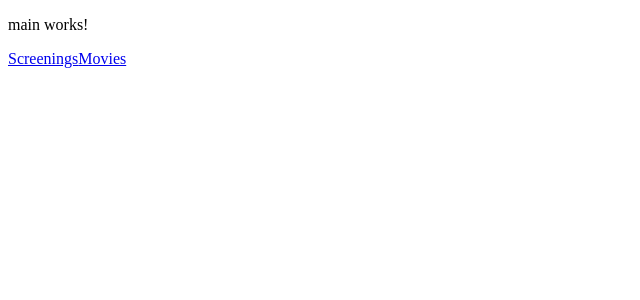
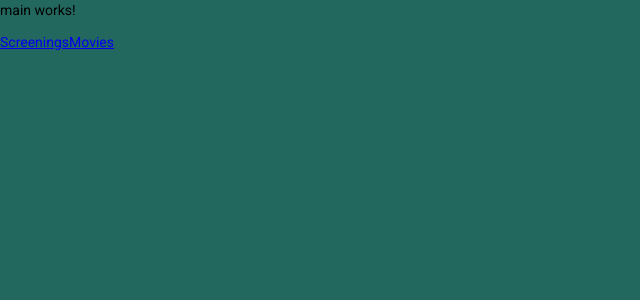
Before and after one commit to raczylos/cinema-angular, an Angular app: page / in a window 1280 px wide. Shown: the top 300 px of the page, without its empty margins (0-640 px from the left). Built offline with nearby package versions, Linux system fonts and the light colour scheme.

Commit message:
add angular-material

```diff
--- a/angular.json
+++ b/angular.json
@@ -27,6 +27,7 @@
               "src/assets"
             ],
             "styles": [
+              "./node_modules/@angular/material/prebuilt-themes/pink-bluegrey.css",
               "src/styles.css"
             ],
             "scripts": []
@@ -94,6 +95,7 @@
               "src/assets"
             ],
             "styles": [
+              "./node_modules/@angular/material/prebuilt-themes/pink-bluegrey.css",
               "src/styles.css"
             ],
             "scripts": []
--- a/package.json
+++ b/package.json
@@ -12,10 +12,12 @@
   "private": true,
   "dependencies": {
     "@angular/animations": "~13.1.0",
+    "@angular/cdk": "^13.1.2",
     "@angular/common": "~13.1.0",
     "@angular/compiler": "~13.1.0",
     "@angular/core": "~13.1.0",
     "@angular/forms": "~13.1.0",
+    "@angular/material": "^13.1.2",
     "@angular/platform-browser": "~13.1.0",
     "@angular/platform-browser-dynamic": "~13.1.0",
     "@angular/router": "~13.1.0",
--- a/src/app/movies/movies.component.html
+++ b/src/app/movies/movies.component.html
@@ -1,7 +1,6 @@
 <p>movies works!</p>
-<ul class="movies">
-    <li *ngFor="let movie of movies">
-        <a>{{movie.title}}</a>
-    </li>
-</ul>
-halo halo
+<mat-list>
+    <mat-list-item *ngFor="let movie of movies">
+        {{movie.title}}
+    </mat-list-item>
+</mat-list>
--- a/src/index.html
+++ b/src/index.html
@@ -6,8 +6,11 @@
   <base href="/">
   <meta name="viewport" content="width=device-width, initial-scale=1">
   <link rel="icon" type="image/x-icon" href="favicon.ico">
+  <link rel="preconnect" href="https://fonts.gstatic.com">
+  <link href="https://fonts.googleapis.com/css2?family=Roboto:wght@300;400;500&display=swap" rel="stylesheet">
+  <link href="https://fonts.googleapis.com/icon?family=Material+Icons" rel="stylesheet">
 </head>
-<body>
+<body class="mat-typography">
   <app-root></app-root>
 </body>
 </html>
--- a/src/styles.css
+++ b/src/styles.css
@@ -1 +1,8 @@
 /* You can add global styles to this file, and also import other style files */
+@import "@angular/material/prebuilt-themes/purple-green.css";
+html, body { height: 100%; }
+body {
+    margin: 0;
+    font-family: Roboto, "Helvetica Neue", sans-serif;
+    background-color: rgb(35, 104, 95);
+}
```
Also changed, not shown: src/app/app.module.ts (+8 -2 lines), 1 other file (tests, documents, lock files or other folders).
